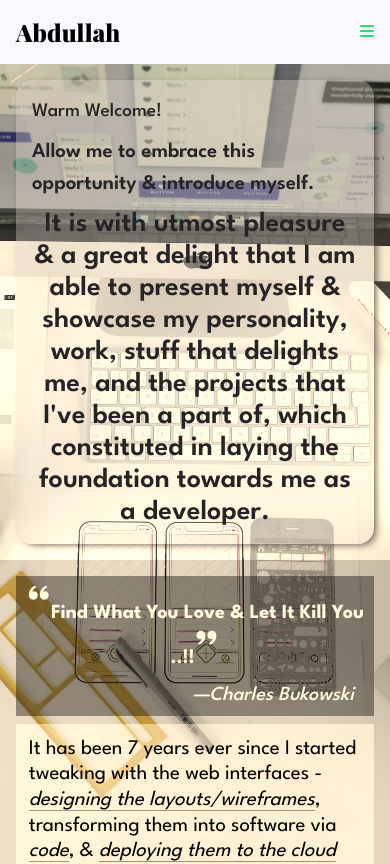
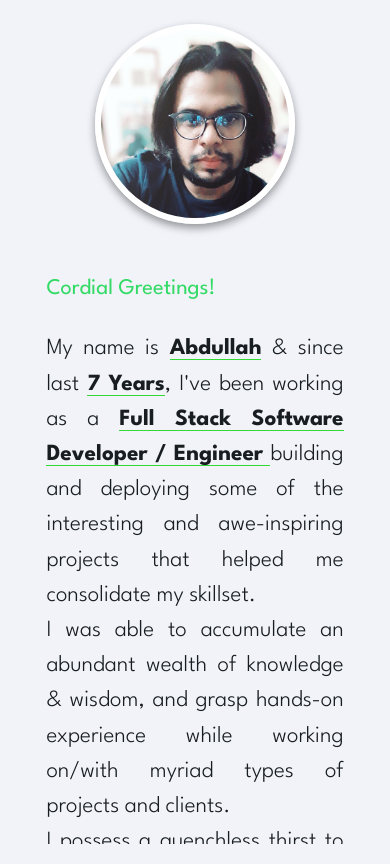
Before and after one commit to abdullahmerndev/abdullahPortfolio_sep22, a React (Create React App) app: page / in a window 390 px wide. Shown: the top 864 px of the page. Built offline with nearby package versions, Linux system fonts and the light colour scheme.

Commit message:
splashscreen rwd + some other nitty-gritties ;)

```diff
--- a/src/App.css
+++ b/src/App.css
@@ -14,18 +14,21 @@ body {
     justify-content: center;
     align-items: center;
     height: 100vh;
-    overflow-y: hidden;
-    /* background-color: #181e20; */
+    overflow: hidden;
+     /*background-color: #181e20; */
 }
 .splash-screen #profile-pic {
-    background-image: url("./images/abdullah.jpg");
+    background-image: url("./images/abdullah2.jpg");
     background-position: center top;
     background-size: cover;
     background-repeat: no-repeat;
-    width: 400px;
+    width: 320px;
+    height: 320px;
+    border-radius: 50%;
+    border: 6px solid #fff;
+    box-shadow: 0px 4px 8px rgba(0,0,0,0.4);
     justify-self: center;
-    height: 100%;
-    position: relative;
+    /*position: relative;*/
     animation: profile_pic_animation 1.5s ease-in-out;
     transition: all 1s ease-in-out;
 }
@@ -55,10 +58,10 @@ body {
     justify-content: center;
     padding: 2.75rem;
     height: 100%;
-    /* background-color: pink; */
+     /*background-color: pink; */
     /* box-shadow: -4px 0 6px rgba(0,0,0,0.5); */
-    margin-left: -28px;
-    z-index: 1;
+    /*margin-left: -28px;*/
+    /*z-index: 1;*/
 }
 
 .splash-screen .intro .intro__greetings {
@@ -606,6 +609,32 @@ body {
 
 /* %%%%%%%%%%%%%% RWD %%%%%%%%%%%%%% */
 @media screen and (max-width: 960px) {
+    /* splash-screen */
+    .splash-screen {
+    display: grid;
+    grid-template-columns: 1fr;
+    justify-content: center;
+    align-items: center;
+    height: 100vh;
+    overflow: scroll;
+    padding: 2rem;
+     /*background-color: #181e20; */
+    }
+    .splash-screen #profile-pic {
+        width: 275px;
+        height: 275px;
+        border-radius: 50%;
+    }
+    .splash-screen .intro {
+    padding: 2rem;
+    text-align: justify;
+    }
+    .splash-screen .intro .intro__bio {
+        font-size: 1.65rem;
+        line-height: 2.3rem;
+    }
+    /* End of splash-screen styling */
+
     .herounit {
         /* display: flex;
         flex-direction: column; */
@@ -688,6 +717,36 @@ body {
 
 /* Mobile screens */
 @media screen and (max-width: 490px) {
+    /* splash-screen */
+    .splash-screen {
+        display: grid;
+        grid-template-columns: 1fr;
+        /*justify-content: center;*/
+        align-items: center;
+        height: 100vh;
+        overflow: scroll;
+        padding: 1.5rem;
+         /*background-color: #181e20; */
+    }
+    .splash-screen #profile-pic {
+        width: 200px;
+        height: 200px;
+        border-radius: 50%;
+    }
+    .splash-screen .intro {
+        padding: 1.4rem;
+        /*text-align: justify;*/
+    }
+    .splash-screen .intro .intro__greetings {
+        font-size: 1.4rem;
+        margin: 2rem auto 2rem 0;
+    }
+    .splash-screen .intro .intro__bio {
+        font-size: 1.45rem;
+        line-height: 2.2rem;
+    }
+    /* End of splash-screen styling */
+
     .navbar .navbar__list {display: none;}
     .navbar .mobile-menu {
         display: block;
--- a/src/App.js
+++ b/src/App.js
@@ -1,12 +1,12 @@
 import Splashscreen from "./components/Splashscreen";
 import './App.css';
-import Footer from "./components/Footer";
+// import Footer from "./components/Footer";
 
 const App = () => {
     return (
         <>
-            <Splashscreen delay="3000" />
-            <Footer />
+            <Splashscreen delay="10000" />
+            {/*<Footer />*/}
         </>
     );
 }
--- a/src/components/Splashscreen.js
+++ b/src/components/Splashscreen.js
@@ -1,17 +1,17 @@
-import { useEffect, useState } from "react";
-import Home from "./Home";
+// import Home from "./Home";
+// import { useState, useEffect } from "react";
 
 const Splashscreen = (props) => {
-    const [visible, setVisible] = useState(true);
+    {/*const [visible, setVisible] = useState(true);
 
     useEffect(() => {
         const timer = setTimeout(() => {
             setVisible(false);
         }, [props.delay]);
         return () => clearTimeout(timer)
-    }, [props.delay]);
+    }, [props.delay]);*/}
 
-    return visible ? (
+    return (
         <div className="splash-screen">
             <div id="profile-pic"></div>
             <div className="intro">
@@ -20,7 +20,7 @@ const Splashscreen = (props) => {
                 {/* <hr id="time-line" /> */}
             </div>
         </div>
-    ) : <Home />;
+    );
 }
 
 export default Splashscreen;
```
